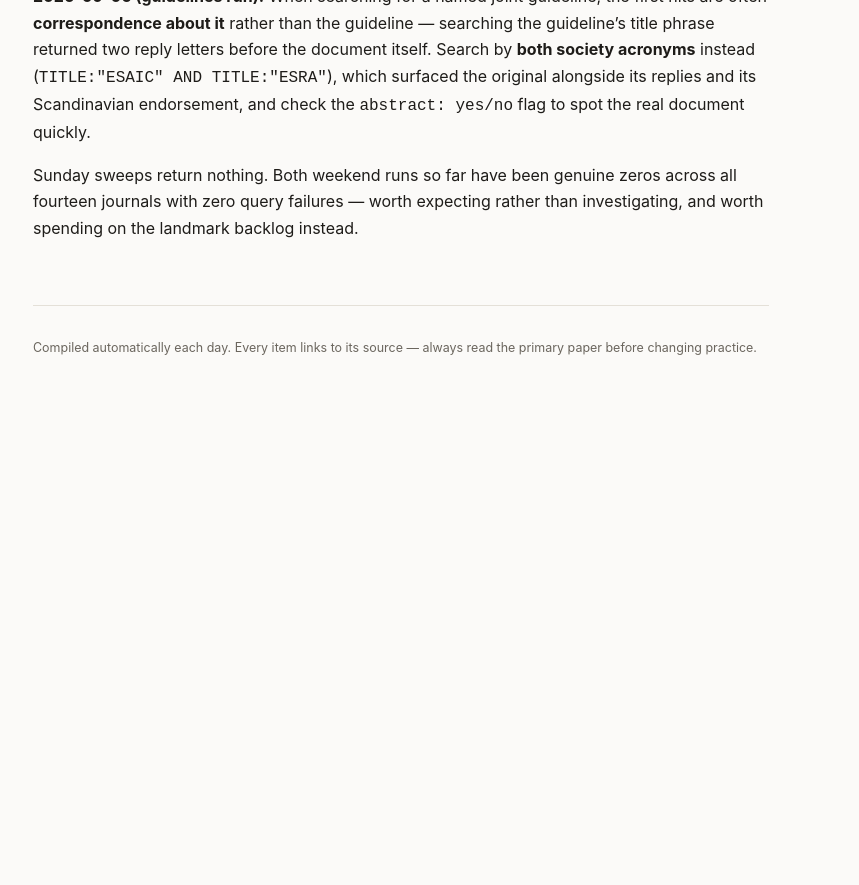
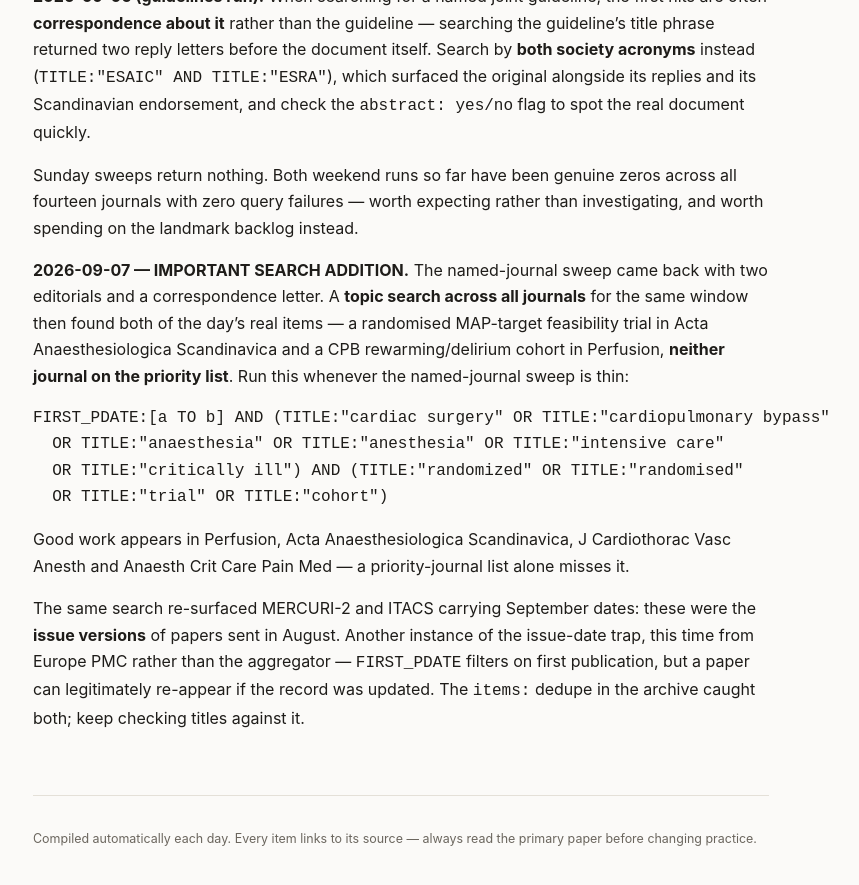
Before and after one commit to nicusilviuu/medical-literature, a Jekyll site: the page built from claude/source-notes.md, in a window 1280 px wide and 900 px high, scrolled down 8763 px. Shown: the top 885 px of the window, without its empty margins (239-1098 px from the left). Built offline with Jekyll 4.4.1, drawn with Linux system fonts in a browser that asks for light colours; our own code applies the rules of GitHub Pages for plain Markdown files; before the commit the page ends 9198 px from its top, so only the background shows below that.

Commit message:
Add 2026-09-07 brief
The Danish randomised feasibility trial of MAP targets in ASA 3-5 major
surgery, which achieved the blood pressure separation earlier trials
lacked and found the MAP-80 arm worse on acute kidney injury, arrhythmia
and days alive and out of hospital — with confidence intervals wide enough
that it can only make the mechanism plausible, not establish harm. It fits
the pressure-versus-flow thread running through the off-pump tissue
oxygenation study and the pulse pressure AKI cohort.

Also a Perfusion cohort associating rapid rewarming on bypass with
postoperative delirium, whose olanzapine-surrogate outcome definition
classified 55% of patients as delirious and cannot carry the conclusion.

Records the topic-wide Europe PMC search that found both items when the
named-journal sweep returned only editorials; neither journal is on the
priority list.

Co-Authored-By: Claude Opus 5 <noreply@anthropic.com>
Claude-Session: https://claude.ai/code/session_01T5ivnnDnrzDTzAtfHdiCMS

````diff
--- a/claude/source-notes.md
+++ b/claude/source-notes.md
@@ -374,3 +374,26 @@ the original alongside its replies and its Scandinavian endorsement, and check t
 Sunday sweeps return nothing. Both weekend runs so far have been genuine zeros across
 all fourteen journals with zero query failures — worth expecting rather than
 investigating, and worth spending on the landmark backlog instead.
+
+**2026-09-07 — IMPORTANT SEARCH ADDITION.** The named-journal sweep came back with two
+editorials and a correspondence letter. A **topic search across all journals** for the
+same window then found both of the day's real items — a randomised MAP-target
+feasibility trial in Acta Anaesthesiologica Scandinavica and a CPB rewarming/delirium
+cohort in Perfusion, **neither journal on the priority list**. Run this whenever the
+named-journal sweep is thin:
+
+```
+FIRST_PDATE:[a TO b] AND (TITLE:"cardiac surgery" OR TITLE:"cardiopulmonary bypass"
+  OR TITLE:"anaesthesia" OR TITLE:"anesthesia" OR TITLE:"intensive care"
+  OR TITLE:"critically ill") AND (TITLE:"randomized" OR TITLE:"randomised"
+  OR TITLE:"trial" OR TITLE:"cohort")
+```
+
+Good work appears in Perfusion, Acta Anaesthesiologica Scandinavica, J Cardiothorac
+Vasc Anesth and Anaesth Crit Care Pain Med — a priority-journal list alone misses it.
+
+The same search re-surfaced MERCURI-2 and ITACS carrying September dates: these were
+the **issue versions** of papers sent in August. Another instance of the issue-date
+trap, this time from Europe PMC rather than the aggregator — `FIRST_PDATE` filters on
+first publication, but a paper can legitimately re-appear if the record was updated.
+The `items:` dedupe in the archive caught both; keep checking titles against it.
````
Also changed, not shown: _briefs/2026-09-07.md (added, +124 -0 lines).
